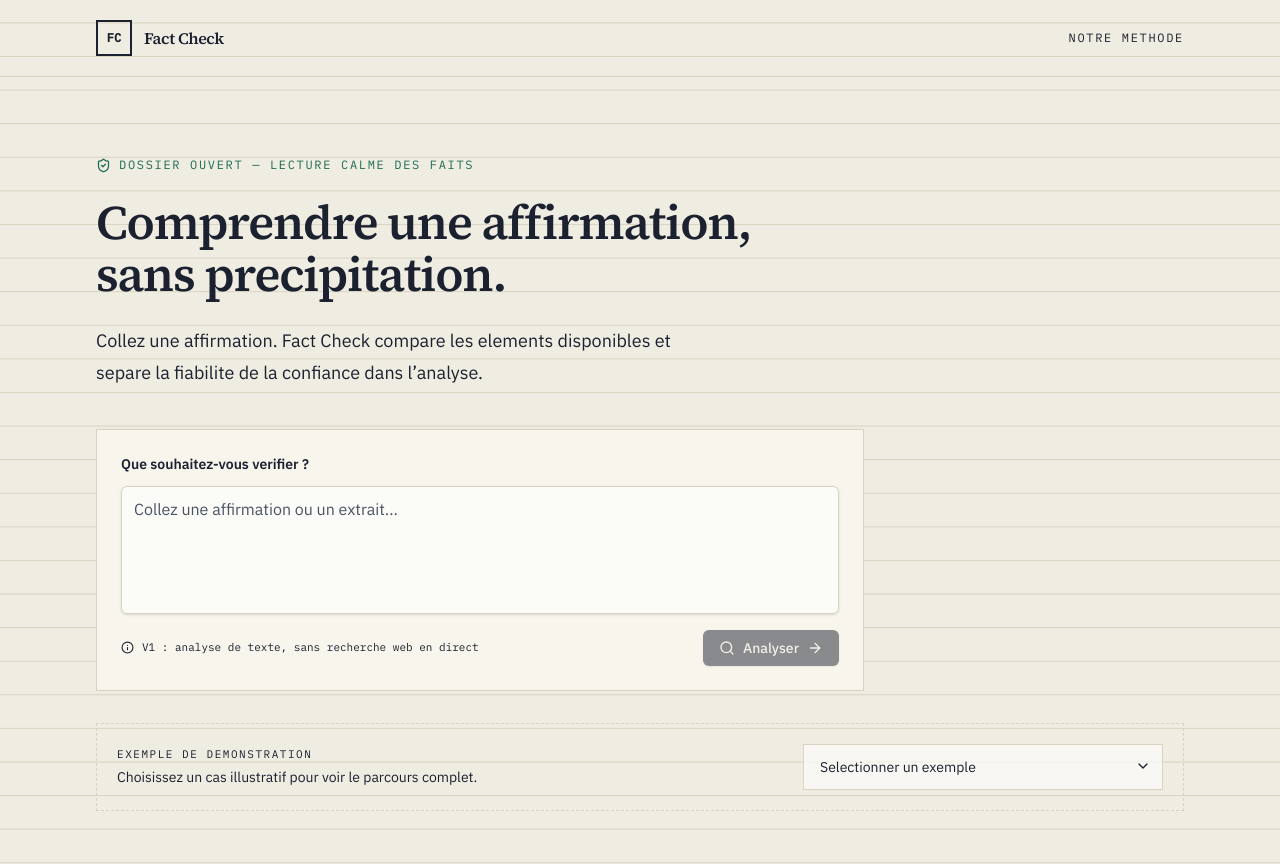
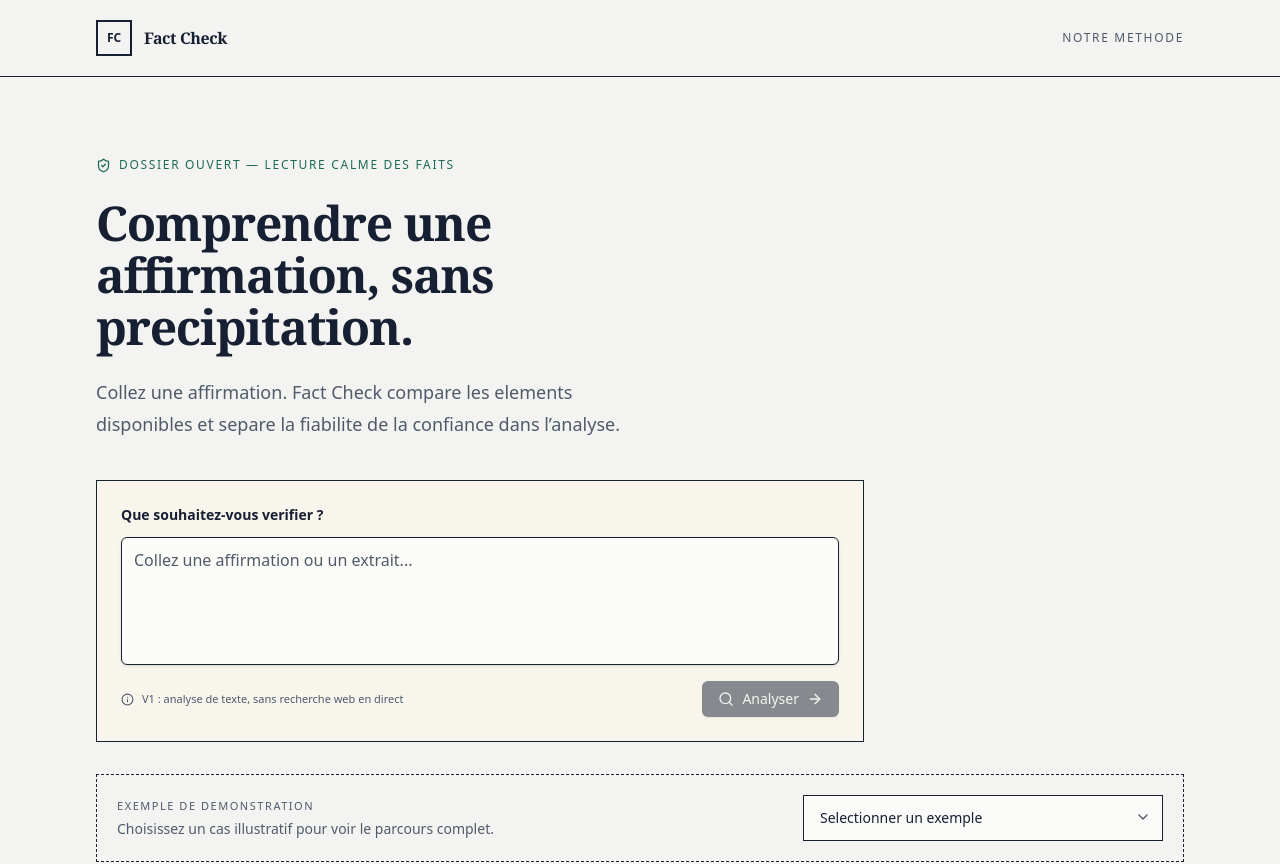
Before and after one commit to bienaimebaudelaire-jpg/fact-check-app, a Next.js app: page / in a window 1280 px wide. Shown: the top 864 px of the page. Built offline with nearby package versions, Linux system fonts and the light colour scheme.

Commit message:
design: nouvelle palette, guillemets signature, focus visible

```diff
--- a/app/globals.css
+++ b/app/globals.css
@@ -1,33 +1,51 @@
 @import "tailwindcss";
 
 :root {
-  --paper: #efece2;
-  --paper-line: #d9d3bf;
-  --ink: #1c2130;
-  --ink-soft: #4b5266;
+  --paper: #f3f4f1;
+  --sheet: #fbfbf9;
+  --rule: #d5d9d3;
+  --ink: #172033;
+  --ink-soft: #505a6b;
   --verified: #1e6b52;
   --false: #a6402b;
   --uncertain: #a9781f;
-  --stamp: #8a2f2f;
+}
+
+html { scroll-behavior: smooth; }
+@media (prefers-reduced-motion: reduce) {
+  html { scroll-behavior: auto; }
+  * { transition: none !important; animation: none !important; }
 }
 
 body {
   background: var(--paper);
   color: var(--ink);
-  font-family: 'IBM Plex Sans', ui-sans-serif, system-ui, sans-serif;
-  background-image:
-    linear-gradient(var(--paper-line) 1px, transparent 1px);
-  background-size: 100% 2.1rem;
-  background-position: 0 5.6rem;
+  font-family: 'Public Sans', ui-sans-serif, system-ui, sans-serif;
+  font-feature-settings: "tnum" 1;
+  -webkit-font-smoothing: antialiased;
 }
 
 .font-display {
-  font-family: 'Source Serif 4', Georgia, serif;
+  font-family: 'Literata', Georgia, serif;
 }
 
-.font-mono-data {
-  font-family: 'IBM Plex Mono', ui-monospace, monospace;
+/* Guillemets géants : le motif signature. L'affirmation est une citation mise à l'examen. */
+.quote-frame { position: relative; }
+.quote-frame::before,
+.quote-frame::after {
+  font-family: 'Literata', Georgia, serif;
+  font-weight: 300;
+  color: var(--rule);
+  position: absolute;
+  line-height: 1;
+  font-size: clamp(4.5rem, 10vw, 8rem);
+  pointer-events: none;
+  user-select: none;
 }
+.quote-frame::before { content: "«"; top: -0.2em; left: -0.08em; }
+.quote-frame::after { content: "»"; bottom: -0.55em; right: -0.04em; }
+.quote-frame:focus-within::before,
+.quote-frame:focus-within::after { color: var(--ink); transition: color .25s ease; }
 
 .stamp {
   border: 3px solid currentColor;
@@ -37,20 +55,23 @@ body {
   letter-spacing: 0.06em;
 }
 
+:focus-visible { outline: 2px solid var(--ink); outline-offset: 3px; }
+
 @theme inline {
   --color-paper: var(--paper);
   --color-ink: var(--ink);
+  --color-ink-soft: var(--ink-soft);
   --color-verified: var(--verified);
   --color-false: var(--false);
   --color-uncertain: var(--uncertain);
-  --color-border: var(--paper-line);
-  --color-input: var(--paper-line);
+  --color-border: var(--rule);
+  --color-input: var(--rule);
   --color-ring: var(--ink);
   --color-background: var(--paper);
   --color-foreground: var(--ink);
   --color-muted-foreground: var(--ink-soft);
   --color-primary: var(--ink);
-  --color-primary-foreground: var(--paper);
-  --color-accent: #e4dfd0;
+  --color-primary-foreground: var(--sheet);
+  --color-accent: #e7e9e4;
   --color-accent-foreground: var(--ink);
 }
```
